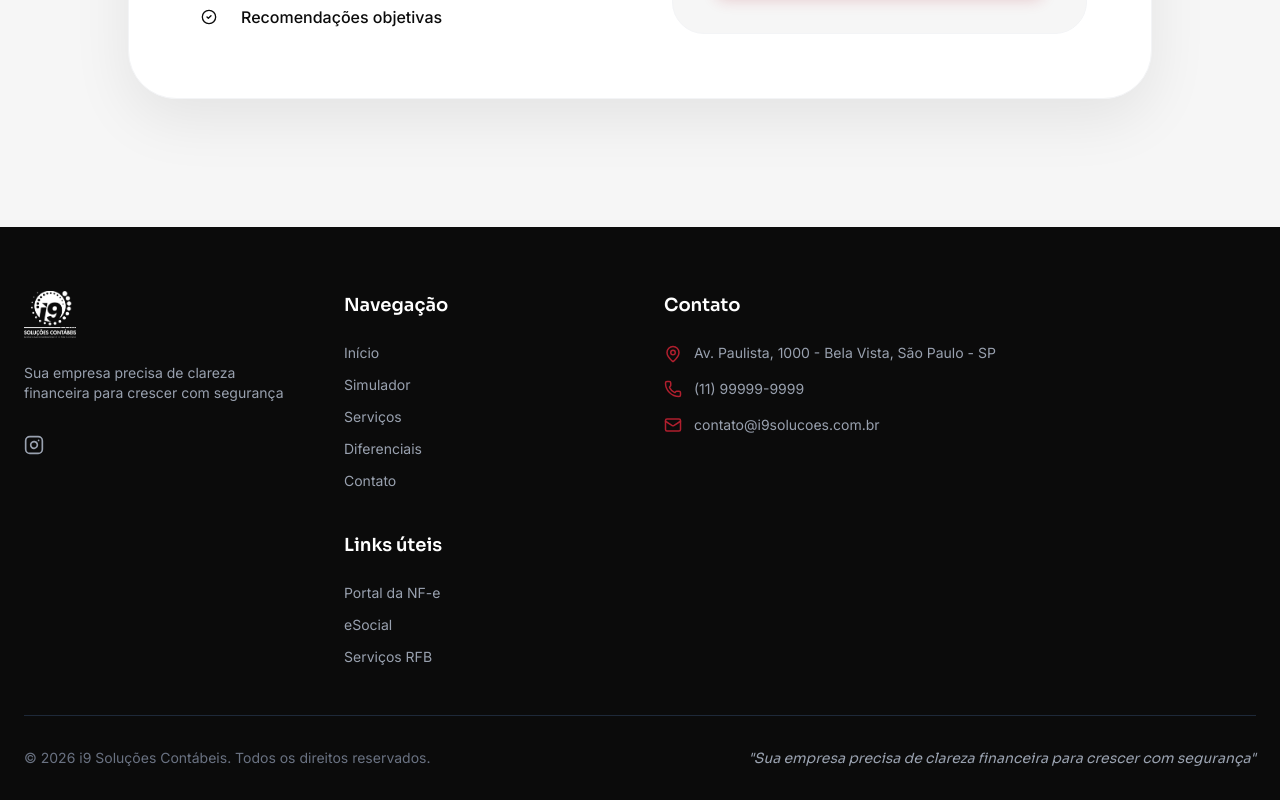
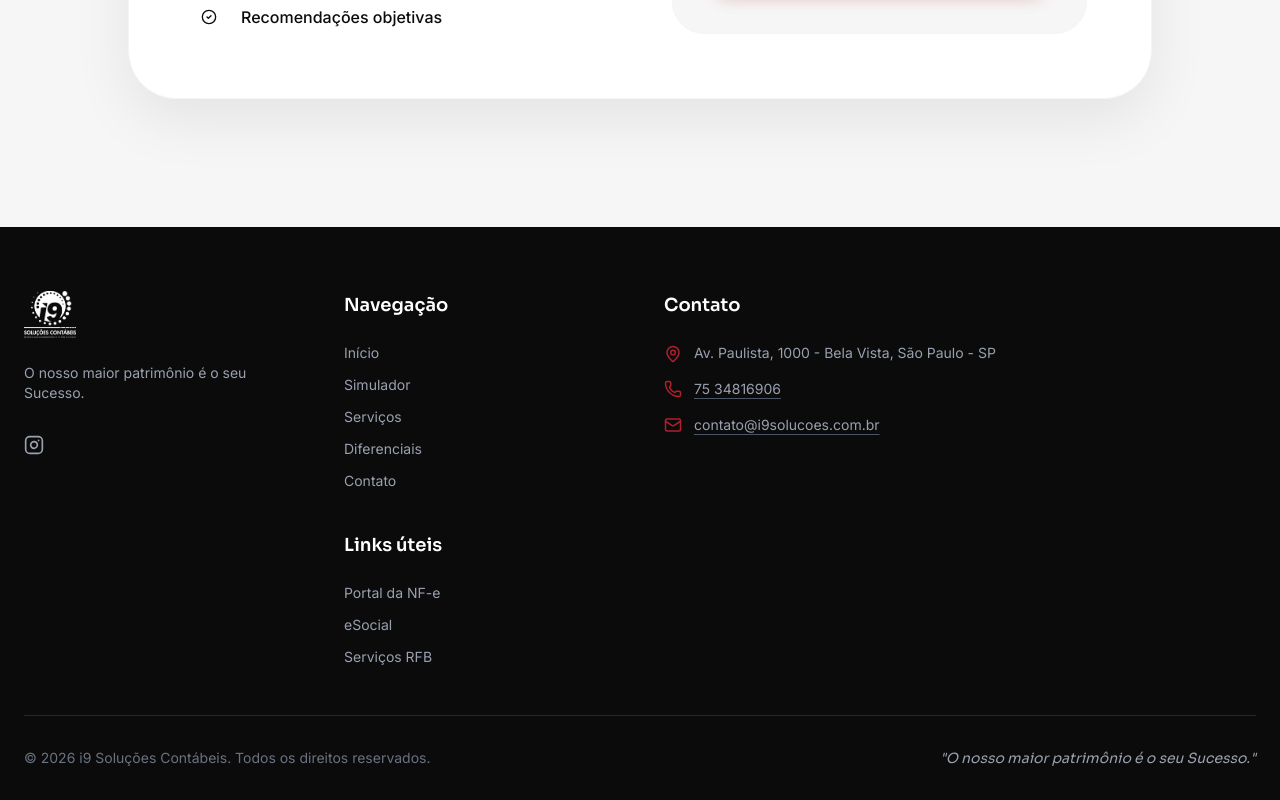
Before and after one commit to Miguel-Codar/i9solucoes, a React (Vite) app: page / in a window 1280 px wide. Shown: the part 6122-6922 px from the top of the page. Built offline with nearby package versions, Linux system fonts and the light colour scheme.

Commit message:
Ajusta slogan e link de contato

```diff
--- a/src/components/layout/Footer.tsx
+++ b/src/components/layout/Footer.tsx
@@ -79,11 +79,11 @@ export const Footer: React.FC = () => {
               </li>
               <li className="flex items-center gap-3">
                 <Phone size={18} className="text-primary shrink-0" />
-                <span>{siteConfig.phone}</span>
+                <a href={siteConfig.whatsappLink} target="_blank" rel="noopener noreferrer" className="hover:text-primary transition-colors underline decoration-gray-600 underline-offset-4">{siteConfig.phone}</a>
               </li>
               <li className="flex items-center gap-3">
                 <Mail size={18} className="text-primary shrink-0" />
-                <span>{siteConfig.email}</span>
+                <a href={`mailto:${siteConfig.email}`} className="hover:text-primary transition-colors underline decoration-gray-600 underline-offset-4">{siteConfig.email}</a>
               </li>
             </ul>
           </div>
--- a/src/site.config.ts
+++ b/src/site.config.ts
@@ -1,10 +1,10 @@
 export const siteConfig = {
   name: "i9 Soluções Contábeis",
-  slogan: "Sua empresa precisa de clareza financeira para crescer com segurança",
-  whatsappNumber: "5511999999999", // Replace with real number
-  whatsappLink: "https://wa.me/5511999999999?text=Olá!%20Gostaria%20de%20falar%20com%20um%20especialista.",
+  slogan: "O nosso maior patrimônio é o seu Sucesso.",
+  whatsappNumber: "557534816906", // Replace with real number
+  whatsappLink: "https://wa.me/557534816906?text=Olá!%20Gostaria%20de%20falar%20com%20um%20especialista.",
   email: "contato@i9solucoes.com.br",
-  phone: "(11) 99999-9999",
+  phone: "75 34816906",
   address: "Av. Paulista, 1000 - Bela Vista, São Paulo - SP",
   hours: "Segunda a Sexta, das 08h às 18h",
   social: {
```
